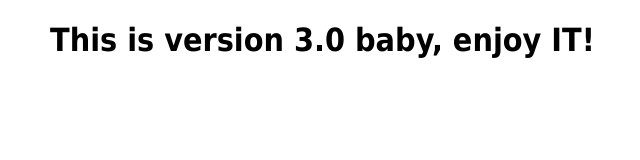
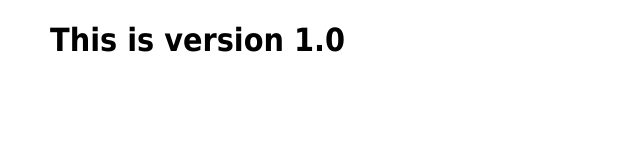
Before and after one commit to AlexJDevil/ps-sidecar, a plain HTML site: page index.html in a window 1280 px wide. Shown: the whole page, without its empty margins (310-950 px from the left). Drawn offline with Linux system fonts and the light colour scheme.

Commit message:
5th commit

```diff
--- a/index.html
+++ b/index.html
@@ -11,6 +11,6 @@
 </style>
 </head>
 <body>
-<h1>This is version 3.0 baby, enjoy IT!</h1>
+<h1>This is version 1.0</h1>
 </body>
 </html>
```
